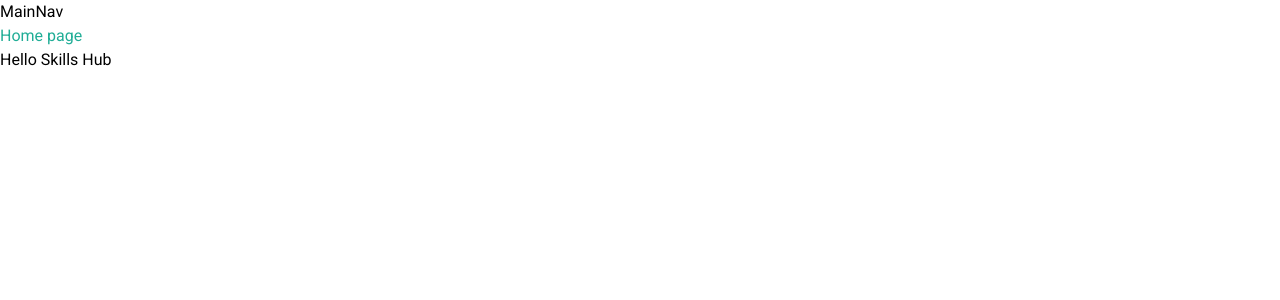
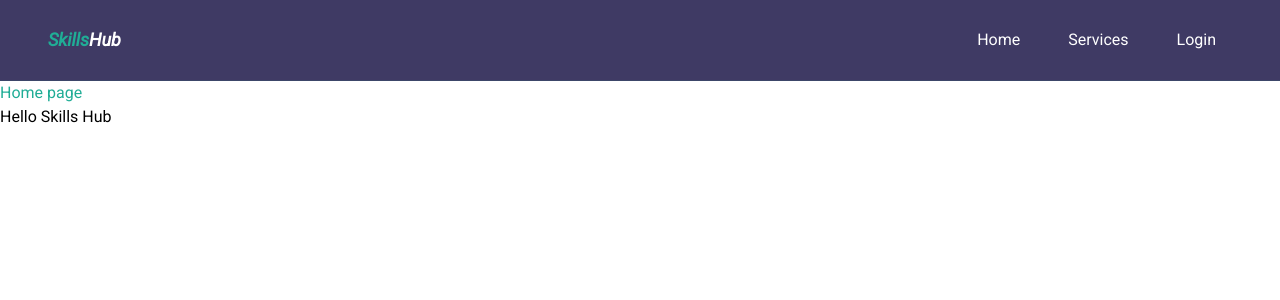
Before and after one commit to mostafizur99/skillshub-frontend, a Next.js app: page / in a window 1280 px wide. Shown: the top 300 px of the page. Built offline with nearby package versions, Linux system fonts and the light colour scheme; no server answers.

Commit message:
feat: main navbar added

```diff
--- a/src/app/page.tsx
+++ b/src/app/page.tsx
@@ -1,5 +1,3 @@
-"use client";
-
 import MainNav from "@/components/ui/nav/MainNav";
 
 const HomePage = () => {
--- a/src/components/ui/nav/MainNav.tsx
+++ b/src/components/ui/nav/MainNav.tsx
@@ -1,7 +1,118 @@
-import React from "react";
+"use client";
+
+import { useState } from "react";
+import Link from "next/link";
+import MobileMenu from "./MobileMenu";
 
 const MainNav = () => {
-  return <div>MainNav</div>;
+  const loginSession = false;
+  const signOut = () => {
+    console.log("sign out");
+  };
+
+  const [isMenuOpen, setIsMenuOpen] = useState(false);
+
+  const toggleMenu = () => {
+    setIsMenuOpen(!isMenuOpen);
+  };
+
+  return (
+    <nav className="bg-themePrimary px-4 py-2 border-b border-themeSecondary/10">
+      <div className="max-w-7xl mx-auto px-4 sm:px-6 lg:px-8">
+        <div className="flex items-center justify-between h-16">
+          {/* site logo  */}
+          <div className="flex items-center">
+            <div className="flex-shrink-0">
+              <Link href={"/"} className="text-white font-bold text-lg  italic">
+                <span className="text-themeSecondary">Skills</span>Hub
+              </Link>
+            </div>
+          </div>
+          {/* desktop nav  */}
+          <div className="hidden md:block">
+            <ul className="ml-4 flex space-x-4">
+              <li>
+                <Link
+                  href="/"
+                  className="text-white hover:text-themeSecondary hover:bg-themeSecondary/5 ase-in duration-300 px-4 py-2 rounded-md"
+                >
+                  Home
+                </Link>
+              </li>
+              <li>
+                <Link
+                  href="/services"
+                  className="text-white hover:text-themeSecondary hover:bg-themeSecondary/5 ase-in duration-300 px-4 py-2 rounded-md"
+                >
+                  Services
+                </Link>
+              </li>
+
+              {loginSession ? (
+                <li>
+                  <a
+                    className="px-4 py-2 font-medium text-themePrimary bg-themeSecondary ase-in duration-300 rounded-md cursor-pointer"
+                    onClick={() => signOut()}
+                  >
+                    Logout
+                  </a>
+                </li>
+              ) : (
+                <li>
+                  <Link
+                    href="/login"
+                    className="text-white hover:text-themeSecondary hover:bg-themeSecondary/5 ase-in duration-300 px-4 py-2 rounded-md"
+                  >
+                    Login
+                  </Link>
+                </li>
+              )}
+            </ul>
+          </div>
+          {/* mobile-nav toggle button  */}
+          <div className="md:hidden flex items-center">
+            <button
+              onClick={toggleMenu}
+              className="inline-flex items-center justify-center p-2 rounded-md text-white hover:bg-themeSecondary focus:outline-none"
+            >
+              <svg
+                className={`${isMenuOpen ? "hidden" : "block"} h-6 w-6`}
+                xmlns="http://www.w3.org/2000/svg"
+                fill="none"
+                viewBox="0 0 24 24"
+                stroke="currentColor"
+                aria-hidden="true"
+              >
+                <path
+                  strokeLinecap="round"
+                  strokeLinejoin="round"
+                  strokeWidth={2}
+                  d="M4 6h16M4 12h16m-7 6h7"
+                />
+              </svg>
+              <svg
+                className={`${isMenuOpen ? "block" : "hidden"} h-6 w-6`}
+                xmlns="http://www.w3.org/2000/svg"
+                fill="none"
+                viewBox="0 0 24 24"
+                stroke="currentColor"
+                aria-hidden="true"
+              >
+                <path
+                  strokeLinecap="round"
+                  strokeLinejoin="round"
+                  strokeWidth={2}
+                  d="M6 18L18 6M6 6l12 12"
+                />
+              </svg>
+            </button>
+          </div>
+        </div>
+      </div>
+      {/* mobile nav  */}
+      <MobileMenu isMenuOpen={isMenuOpen} />
+    </nav>
+  );
 };
 
 export default MainNav;
--- /dev/null
+++ b/src/components/ui/nav/MobileMenu.tsx
@@ -0,0 +1,61 @@
+import { useState } from "react";
+import Link from "next/link";
+
+interface MobileMenuProps {
+  isMenuOpen: boolean;
+}
+
+const MobileMenu = ({ isMenuOpen }: MobileMenuProps) => {
+  const loginSession = false;
+  const signOut = () => {
+    console.log("sign out");
+  };
+  const [dropdownOpen, setDropdownOpen] = useState(false);
+
+  const toggleDropdown = () => {
+    setDropdownOpen(!dropdownOpen);
+  };
+  return (
+    <div className={`${isMenuOpen ? "block" : "hidden"} md:hidden`}>
+      <ul className="px-2 pt-2 pb-3 space-y-1 sm:px-3">
+        <li>
+          <Link
+            href="/"
+            className="block px-3 py-2 rounded-md text-white hover:text-themeSecondary hover:bg-themeSecondary/5 ase-in duration-300"
+          >
+            Home
+          </Link>
+        </li>
+        <li>
+          <Link
+            href="/services"
+            className="block px-3 py-2 rounded-md text-white hover:text-themeSecondary hover:bg-themeSecondary/5 ase-in duration-300"
+          >
+            Services
+          </Link>
+        </li>
+        {loginSession ? (
+          <li>
+            <a
+              className="block text-center px-3 py-2 font-medium text-themePrimary bg-themeSecondary ase-in duration-300 rounded-md cursor-pointer"
+              onClick={() => signOut()}
+            >
+              Logout
+            </a>
+          </li>
+        ) : (
+          <li>
+            <Link
+              href="/login"
+              className="block px-3 py-2 rounded-md text-white hover:text-themeSecondary hover:bg-themeSecondary/5 ase-in duration-300"
+            >
+              Login
+            </Link>
+          </li>
+        )}
+      </ul>
+    </div>
+  );
+};
+
+export default MobileMenu;
```
